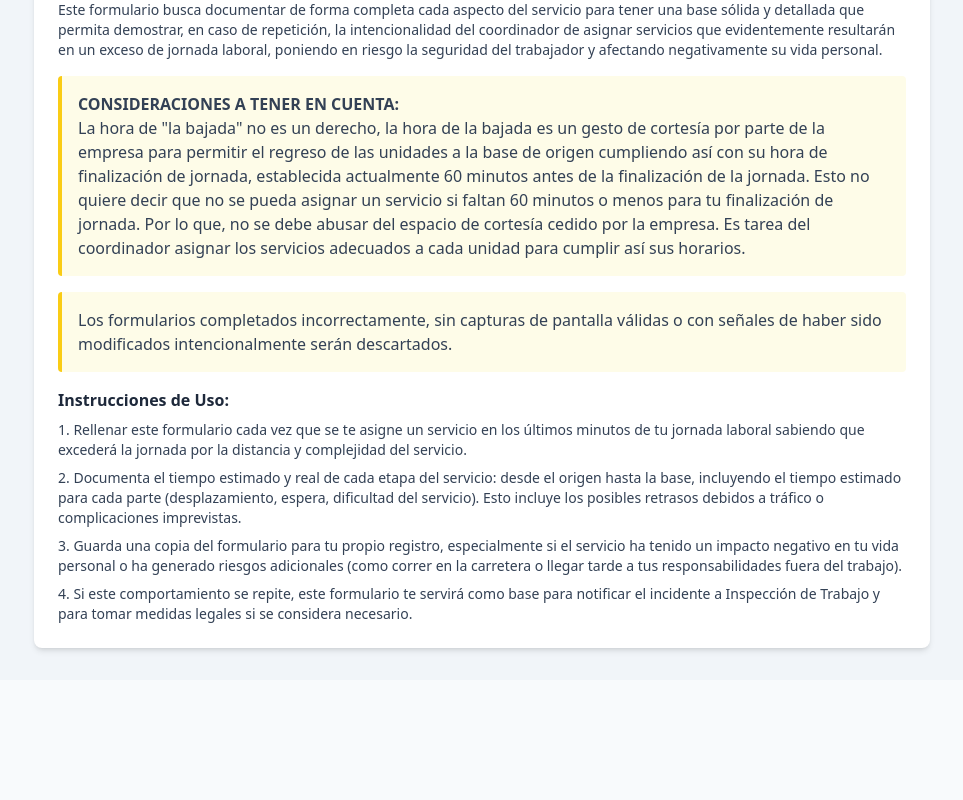
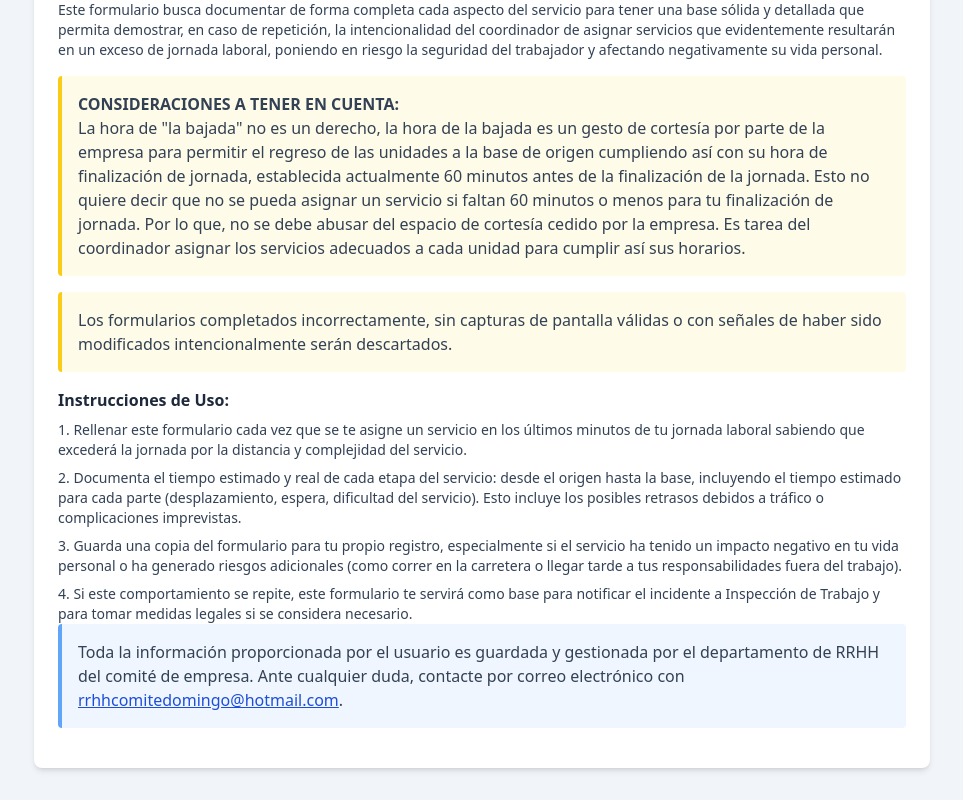
Before and after one commit to FormularioUltimaHora/formularioexcesojornada, a React (Vite) app: page / in a window 1280 px wide. Shown: the part 3250-4050 px from the top of the page, without its empty margins (158-1121 px from the left). Before the commit the page ends 3930 px from the top, so only its background shows below. Built offline with nearby package versions, Linux system fonts and the light colour scheme.

Commit message:
feat: comentario de gestión y contacto RRHH añadido a instrucciones

```diff
--- a/components/common/Instructions.tsx
+++ b/components/common/Instructions.tsx
@@ -30,6 +30,9 @@ export const Instructions: React.FC = () => {
             Si este comportamiento se repite, este formulario te servirá como base para notificar el incidente a Inspección de Trabajo y para tomar medidas legales si se considera necesario.
         </li>
       </ol>
+      <div className="bg-blue-50 border-l-4 border-blue-400 p-4 mb-4 rounded">
+        Toda la información proporcionada por el usuario es guardada y gestionada por el departamento de RRHH del comité de empresa. Ante cualquier duda, contacte por correo electrónico con <a href="mailto:rrhhcomitedomingo@hotmail.com" className="underline text-blue-700">rrhhcomitedomingo@hotmail.com</a>.
+      </div>
     </div>
   );
 };
```
